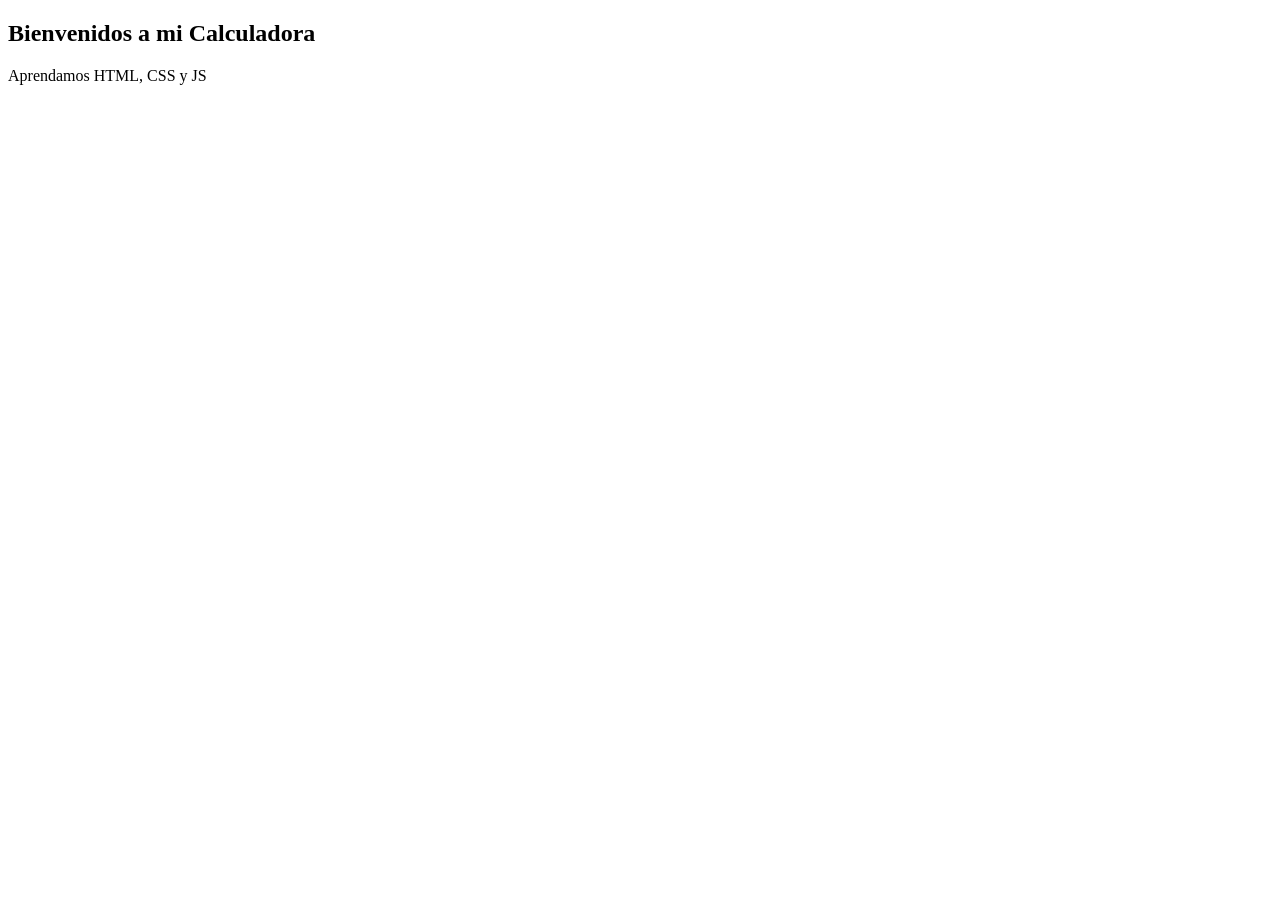
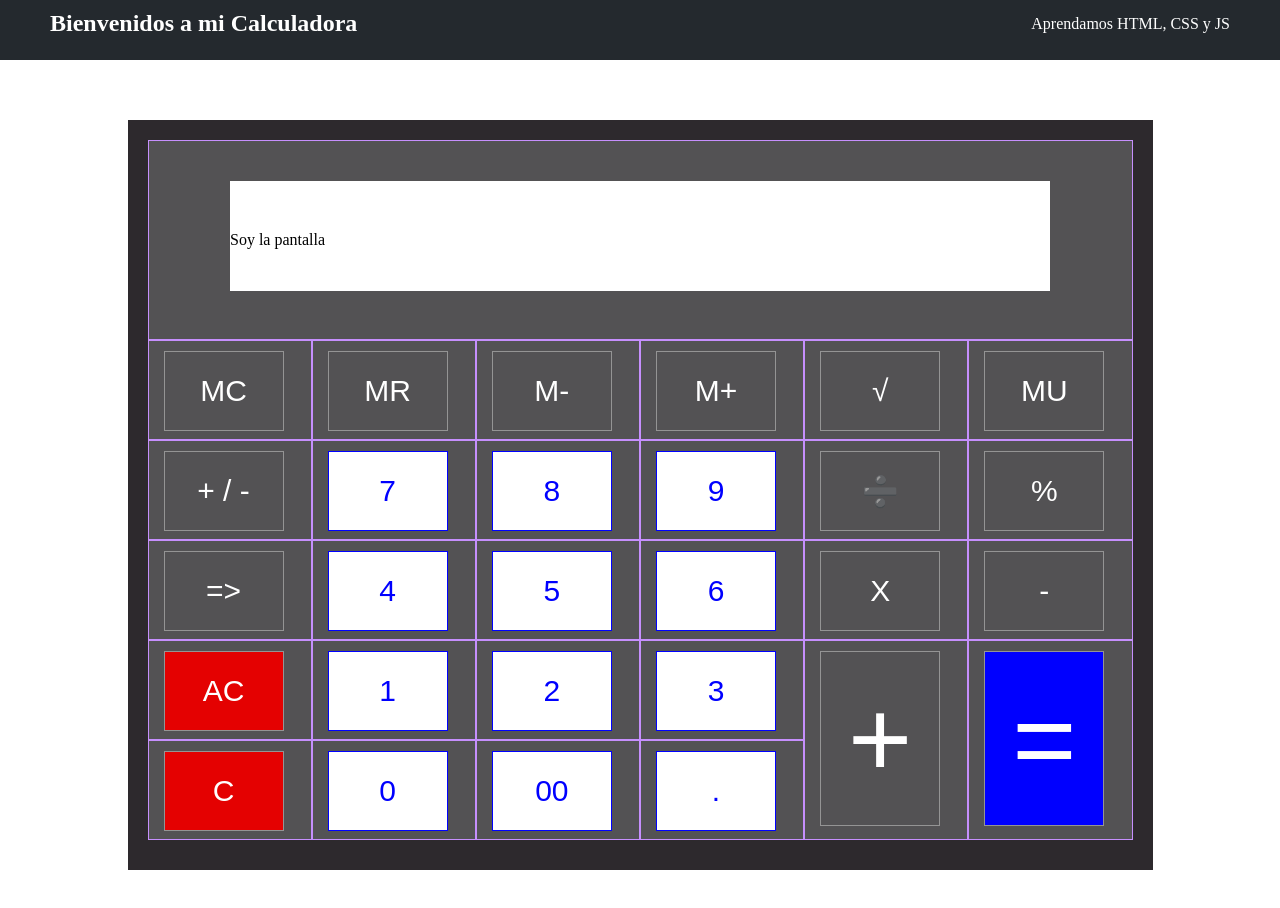
Before and after one commit to hatorob/Calculadora, a plain HTML site: page index.html in a window 1280 px wide. Before the commit the page ends 800 px from the top, so only its background shows below. Drawn offline with Linux system fonts and the light colour scheme.

Commit message:
Se realizo el html y css del diseño de la calculadora, usando grid layout

```diff
--- a/css/estilos.css
+++ b/css/estilos.css
@@ -0,0 +1,102 @@
+* {
+    margin: 0;
+    padding: 0;
+}
+
+.cabecera-container {
+    background: #24292E;
+    color: white;
+    height: 60px;
+
+}
+
+.cabecera {
+    display: flex;
+    justify-content: space-between;
+    align-items: center;
+}
+
+.cabecera h1, .p {
+    margin-top: 10px;
+    padding-left: 50px;
+    padding-right: 50px;
+}
+
+.calculadora {
+    max-width: 1025px;
+    margin: 60px auto;
+    height: 750px;
+    background: #2d292d;
+
+}
+
+.grid-container {
+    display: grid;
+    grid-template-columns: repeat(6, 1fr);
+    grid-template-rows: 200px 100px 100px 100px 100px 100px;
+    ;
+    padding: 20px 20px;;
+}
+
+.item {
+    background: #535254;
+    padding: 10px;
+    border: 1px solid #c68ffd;
+}
+
+.pantalla {
+    grid-column: 1 / span 6;
+}
+
+.mas {
+    grid-column: 5;
+    grid-row: 5 / span 6;
+    grid-gap: 0;
+}
+.igual {
+        grid-column: 6;
+        grid-row: 5 / span 6;
+}
+
+.display {
+    width: 820px;
+    margin: 30px auto;
+    height: 10px;
+    padding: 50px 0 50px 0;
+    background: white;
+}
+
+/* botones */
+
+.boton, .botonNum, .botonAs,
+.botonMas, .botonIgual {
+    background: #535254;
+    width: 120px;
+    margin: 0 5px;
+    height: 80px;
+    border: 1px solid #949494;
+    color: white;
+    text-align: center;
+    font-size: 30px;
+}
+
+.botonNum {
+    background: white;
+    color: blue;
+    border: 1px solid blue;
+}
+
+.botonAs {
+    background: #E40101;
+    color: white;
+}
+
+.botonMas {
+    height: 175px;
+    font-size: 110px;
+}
+.botonIgual {
+    height: 175px;
+    font-size: 110px;
+    background: blue;
+}
--- a/index.html
+++ b/index.html
@@ -4,21 +4,181 @@
     <meta charset="UTF-8">
     <meta name="viewport" content="width=device-width, initial-scale=1.0">
     <title>Calculadora</title>
+    <link rel="stylesheet" href="css/estilos.css">
 </head>
 <body>
 
     <header class="cabecera-container">
-        <nav class="cabera">
-
+        <nav class="cabecera">
             <h1>Bienvenidos a mi Calculadora</h1>
-
-            <div>
+            <div class="p">
                 <p>Aprendamos HTML, CSS y JS</p>
             </div>
-
         </nav>
     </header>
 
+    <section class="calculadora">
+
+        <div class="grid-container">
+
+            <div class="item pantalla">
+
+                <div class="display">
+                    <p>Soy la pantalla</p>
+                </div>
+
+            </div>
+            <div class="item ">
+
+                <div class="container-buttom">
+                    <button class="boton">MC</button>
+                </div>
+
+            </div>
+            <div class="item">
+                <div class="container-buttom">
+                    <button class="boton">MR</button>
+                </div>
+            </div>
+            <div class="item">
+                <div class="container-buttom">
+                    <button class="boton">M-</button>
+                </div>
+            </div>
+            <div class="item">
+                <div class="container-buttom">
+                    <button class="boton">M+</button>
+                </div>
+            </div>
+            <div class="item">
+                <div class="container-buttom">
+                    <button class="boton">√</button>
+                </div>
+            </div>
+            <div class="item">
+                <div class="container-buttom">
+                    <button class="boton">MU</button>
+                </div>
+            </div>
+            <div class="item">
+                <div class="container-buttom">
+                    <button class="boton">+ / -</button>
+                </div>
+            </div>
+            <div class="item">
+                <div class="container-buttom">
+                    <button class="botonNum">7</button>
+                </div>
+            </div>
+            <div class="item">
+                <div class="container-buttom">
+                    <button class="botonNum">8</button>
+                </div>
+            </div>
+            <div class="item">
+                <div class="container-buttom">
+                    <button class="botonNum">9</button>
+                </div>
+            </div>
+            <div class="item">
+                <div class="container-buttom">
+                    <button class="boton">➗</button>
+                </div>
+            </div>
+            <div class="item">
+                <div class="container-buttom">
+                    <button class="boton">%</button>
+                </div>
+            </div>
+            <div class="item">
+                <div class="container-buttom">
+                    <button class="boton">=></button>
+                </div>
+            </div>
+
+            <div class="item">
+                <div class="container-buttom">
+                    <button class="botonNum">4</button>
+                </div>
+            </div>
+
+            <div class="item">
+                <div class="container-buttom">
+                    <button class="botonNum">5</button>
+                </div>
+            </div>
+
+            <div class="item">
+                <div class="container-buttom">
+                    <button class="botonNum">6</button>
+                </div>
+            </div>
+
+            <div class="item">
+                <div class="container-buttom">
+                    <button class="boton">X</button>
+                </div>
+            </div>
+
+            <div class="item">
+                <div class="container-buttom">
+                    <button class="boton">-</button>
+                </div>
+            </div>
+            <div class="item">
+                <div class="container-buttom">
+                    <button class="botonAs">AC</button>
+                </div>
+            </div>
+            <div class="item">
+                <div class="container-buttom">
+                    <button class="botonNum">1</button>
+                </div>
+            </div>
+            <div class="item">
+                <div class="container-buttom">
+                    <button class="botonNum">2</button>
+                </div>
+            </div>
+            <div class="item">
+                <div class="container-buttom">
+                    <button class="botonNum">3</button>
+                </div>
+            </div>
+            <div class="item mas">
+                <div class="container-buttom">
+                    <button class="botonMas">+</button>
+                </div>
+            </div>
+            <div class="item igual">
+                <div class="container-buttom">
+                    <button class="botonIgual">=</button>
+                </div>
+            </div>
+            <div class="item">
+                <div class="container-buttom">
+                    <button class="botonAs">C</button>
+                </div>
+            </div>
+            <div class="item">
+                <div class="container-buttom">
+                    <button class="botonNum">0</button>
+                </div>
+            </div>
+            <div class="item">
+                <div class="container-buttom">
+                    <button class="botonNum">00</button>
+                </div>
+            </div>
+            <div class="item">
+                <div class="container-buttom">
+                    <button class="botonNum">.</button>
+                </div>
+            </div>
+
+        </div>
+
+    </section>
 
 
 </body>
```
Also changed, not shown: 1 other file.
